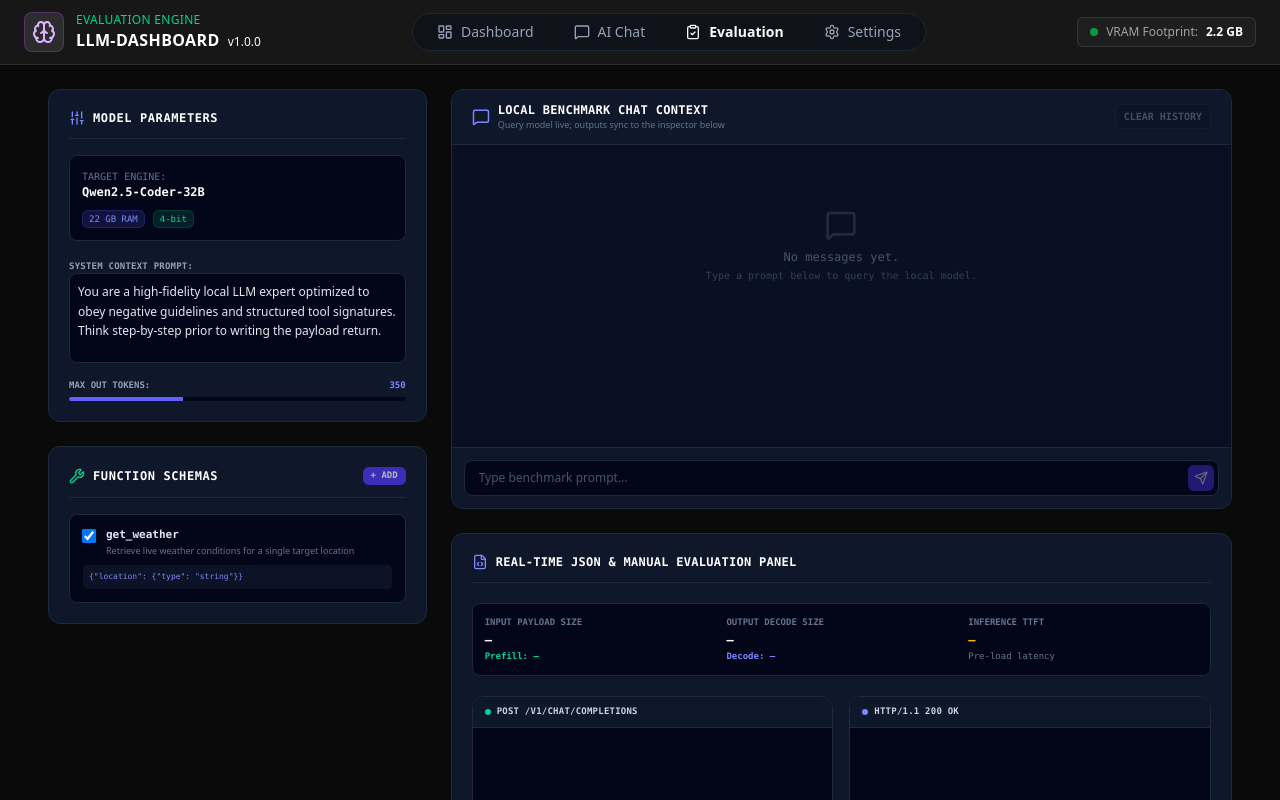
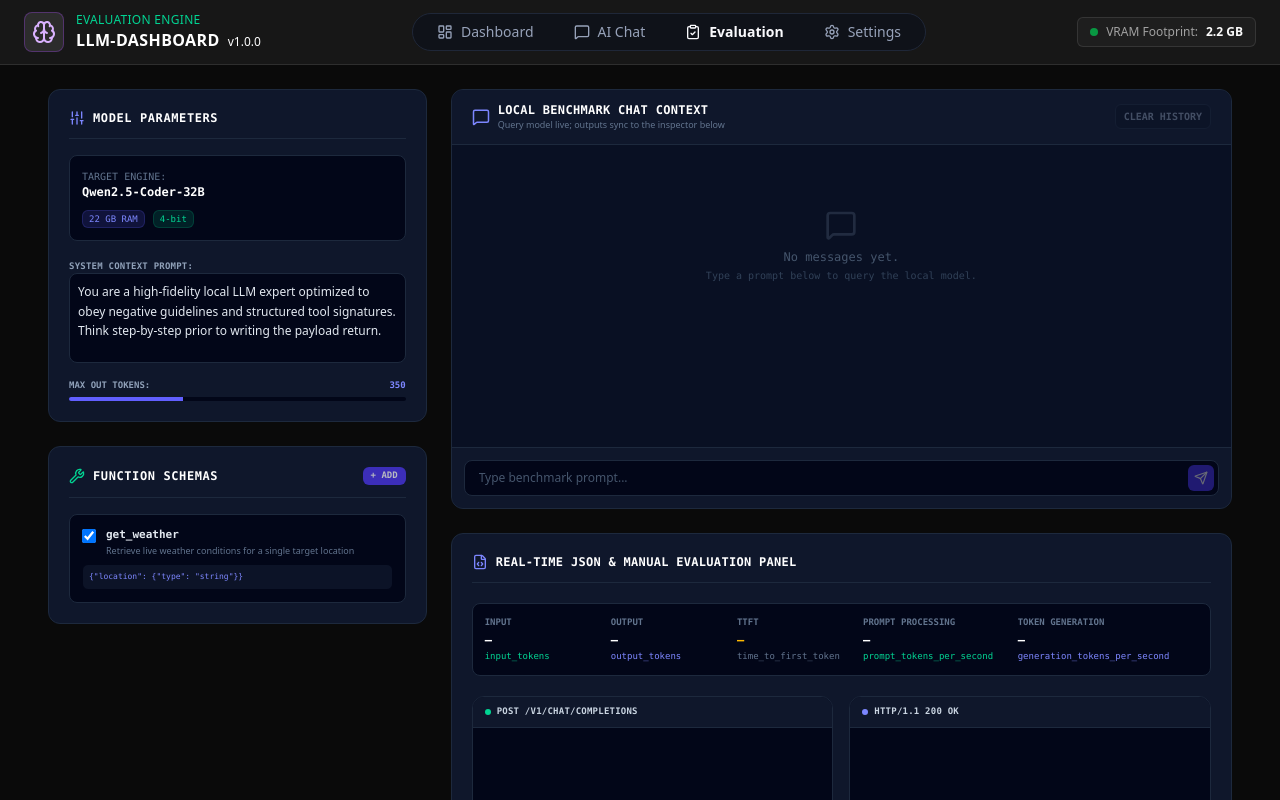
Before and after one commit to aman2025/llm-dashboard, a React (Vite) app in the folder client/: page /evaluation in a window 1280 px wide. Built offline with nearby package versions, Linux system fonts and the light colour scheme.

Commit message:
Evaluation: 优化token指标的显示, 共5个, 对应响应中的数据, 无重新计算

```diff
--- a/client/src/modules/evaluation/hooks/useEvaluationStream.ts
+++ b/client/src/modules/evaluation/hooks/useEvaluationStream.ts
@@ -87,12 +87,13 @@ export function useEvaluationStream() {
 
               if (event.metrics) {
                 setLastMetrics({
-                  promptTokens: event.metrics.promptTokens ?? 0,
-                  completionTokens: event.metrics.completionTokens ?? 0,
-                  totalTokens: event.metrics.totalTokens ?? 0,
-                  promptEvalDuration: event.metrics.promptEvalDuration ?? 0,
-                  generationDuration: event.metrics.generationDuration ?? 0,
-                  timeToFirstToken: event.metrics.timeToFirstToken ?? 0
+                  inputTokens: event.metrics.inputTokens ?? 0,
+                  outputTokens: event.metrics.outputTokens ?? 0,
+                  timeToFirstToken: event.metrics.timeToFirstToken ?? 0,
+                  promptTokensPerSecond:
+                    event.metrics.promptTokensPerSecond ?? 0,
+                  generationTokensPerSecond:
+                    event.metrics.generationTokensPerSecond ?? 0
                 })
               }
 
--- a/client/src/modules/evaluation/index.tsx
+++ b/client/src/modules/evaluation/index.tsx
@@ -1,12 +1,5 @@
 import { useState } from 'react'
-import {
-  Wrench,
-  Sliders,
-  Database,
-  FileCode,
-  MessageSquare,
-  Send
-} from 'lucide-react'
+import { Wrench, Sliders, Database, FileCode, MessageSquare, Send } from 'lucide-react'
 import { useEvaluationStream } from './hooks/useEvaluationStream'
 
 interface ToolDefinition {
@@ -67,12 +60,11 @@ export default function EvaluationPage() {
 
   const hasData = lastRequest !== null || lastResponse !== null
   const metrics = {
-    prompt_tokens: lastMetrics?.promptTokens ?? 0,
-    completion_tokens: lastMetrics?.completionTokens ?? 0,
-    total_tokens: lastMetrics?.totalTokens ?? 0,
-    prompt_eval_duration: lastMetrics?.promptEvalDuration ?? 0,
-    generation_duration: lastMetrics?.generationDuration ?? 0,
-    time_to_first_token: lastMetrics?.timeToFirstToken ?? 0
+    inputTokens: lastMetrics?.inputTokens ?? 0,
+    outputTokens: lastMetrics?.outputTokens ?? 0,
+    timeToFirstToken: lastMetrics?.timeToFirstToken ?? 0,
+    promptTokensPerSecond: lastMetrics?.promptTokensPerSecond ?? 0,
+    generationTokensPerSecond: lastMetrics?.generationTokensPerSecond ?? 0
   }
 
   const handleSend = async () => {
@@ -155,12 +147,8 @@ export default function EvaluationPage() {
 
             <div className="space-y-4 font-mono text-xs">
               <div className="bg-slate-950 p-3 rounded-lg border border-slate-800 space-y-1.5">
-                <span className="text-[10px] text-slate-500 uppercase">
-                  Target Engine:
-                </span>
-                <div className="text-white font-extrabold text-xs">
-                  {CURRENT_MODEL.name}
-                </div>
+                <span className="text-[10px] text-slate-500 uppercase">Target Engine:</span>
+                <div className="text-white font-extrabold text-xs">{CURRENT_MODEL.name}</div>
                 <div className="flex gap-2 flex-wrap pt-1">
                   <span className="text-[9px] bg-indigo-500/15 text-indigo-400 border border-indigo-500/20 px-1.5 py-0.5 rounded">
                     {CURRENT_MODEL.size} RAM
@@ -295,10 +283,7 @@ export default function EvaluationPage() {
               {messages.map((msg) => {
                 const isUser = msg.role === 'user'
                 return (
-                  <div
-                    key={msg.id}
-                    className={`flex ${isUser ? 'justify-end' : 'justify-start'}`}
-                  >
+                  <div key={msg.id} className={`flex ${isUser ? 'justify-end' : 'justify-start'}`}>
                     <div
                       className={`max-w-xl rounded-xl p-3 space-y-1.5 border ${
                         isUser
@@ -393,38 +378,42 @@ export default function EvaluationPage() {
             </div>
 
             {/* Metric tiles */}
-            <div className="grid grid-cols-1 md:grid-cols-3 gap-3 bg-slate-950 p-3 rounded-lg border border-slate-800 font-mono text-[9px]">
+            <div className="grid grid-cols-2 md:grid-cols-3 lg:grid-cols-[16%_16%_16%_20%_25%] gap-3 bg-slate-950 p-3 rounded-lg border border-slate-800 font-mono text-[9px]">
               <div>
-                <span className="text-slate-500 uppercase font-bold block">
-                  Input Payload Size
+                <span className="text-slate-500 uppercase font-bold block">Input</span>
+                <span className="text-white font-black text-xs block mt-0.5">
+                  {hasData ? `${metrics.inputTokens} ` : '—'}
                 </span>
-                <span className="text-white font-black text-xs block mt-0.5">
-                  {hasData ? `${metrics.prompt_tokens} tokens` : '—'}
-                </span>
-                <span className="text-emerald-400 font-semibold block mt-0.5">
-                  Prefill: {hasData ? `${metrics.prompt_eval_duration}s` : '—'}
-                </span>
+                <span className="text-emerald-400 font-normal block mt-0.5">input_tokens</span>
               </div>
               <div>
-                <span className="text-slate-500 uppercase font-bold block">
-                  Output Decode Size
+                <span className="text-slate-500 uppercase font-bold block">Output</span>
+                <span className="text-white font-black text-xs block mt-0.5">
+                  {hasData ? `${metrics.outputTokens} ` : '—'}
                 </span>
-                <span className="text-white font-black text-xs block mt-0.5">
-                  {hasData ? `${metrics.completion_tokens} tokens` : '—'}
-                </span>
-                <span className="text-indigo-400 font-semibold block mt-0.5">
-                  Decode: {hasData ? `${metrics.generation_duration}s` : '—'}
-                </span>
+                <span className="text-indigo-400 font-normal block mt-0.5">output_tokens</span>
               </div>
               <div>
-                <span className="text-slate-500 uppercase font-bold block">
-                  Inference TTFT
+                <span className="text-slate-500 uppercase font-bold block">TTFT</span>
+                <span className="text-amber-400 font-black text-xs block mt-0.5">
+                  {hasData ? `${metrics.timeToFirstToken.toFixed(1)}s` : '—'}
                 </span>
-                <span className="text-amber-400 font-black text-xs block mt-0.5">
-                  {hasData ? `${metrics.time_to_first_token}s` : '—'}
+                <span className="text-slate-500 block mt-0.5">time_to_first_token</span>
+              </div>
+              <div>
+                <span className="text-slate-500 uppercase font-bold block">Prompt Processing</span>
+                <span className="text-white font-black text-xs block mt-0.5">
+                  {hasData ? `${Math.round(metrics.promptTokensPerSecond)} tok/s` : '—'}
                 </span>
-                <span className="text-slate-500 block mt-0.5">
-                  Pre-load latency
+                <span className="text-emerald-400 font-normal block mt-0.5">prompt_tokens_per_second</span>
+              </div>
+              <div>
+                <span className="text-slate-500 uppercase font-bold block">Token Generation</span>
+                <span className="text-white font-black text-xs block mt-0.5">
+                  {hasData ? `${Math.round(metrics.generationTokensPerSecond)} tok/s` : '—'}
+                </span>
+                <span className="text-indigo-400 font-normal block mt-0.5">
+                  generation_tokens_per_second
                 </span>
               </div>
             </div>
```
Also changed, not shown: client/src/modules/evaluation/api/evaluation.types.ts (+8 -10 lines), 2 other files (tests, documents, lock files or other folders).
